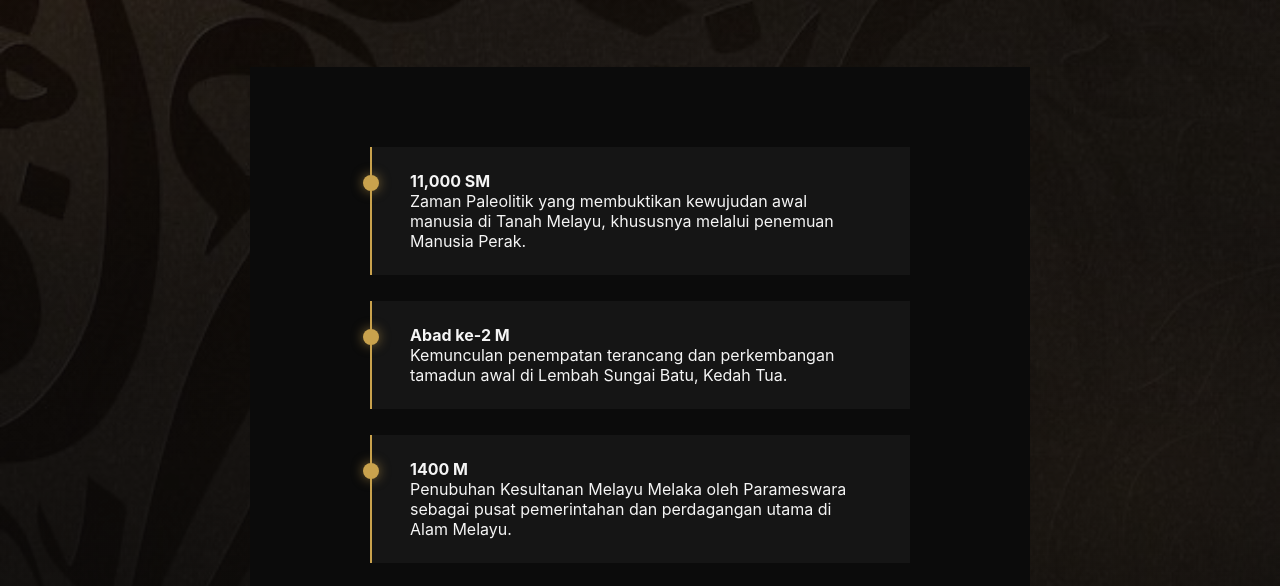
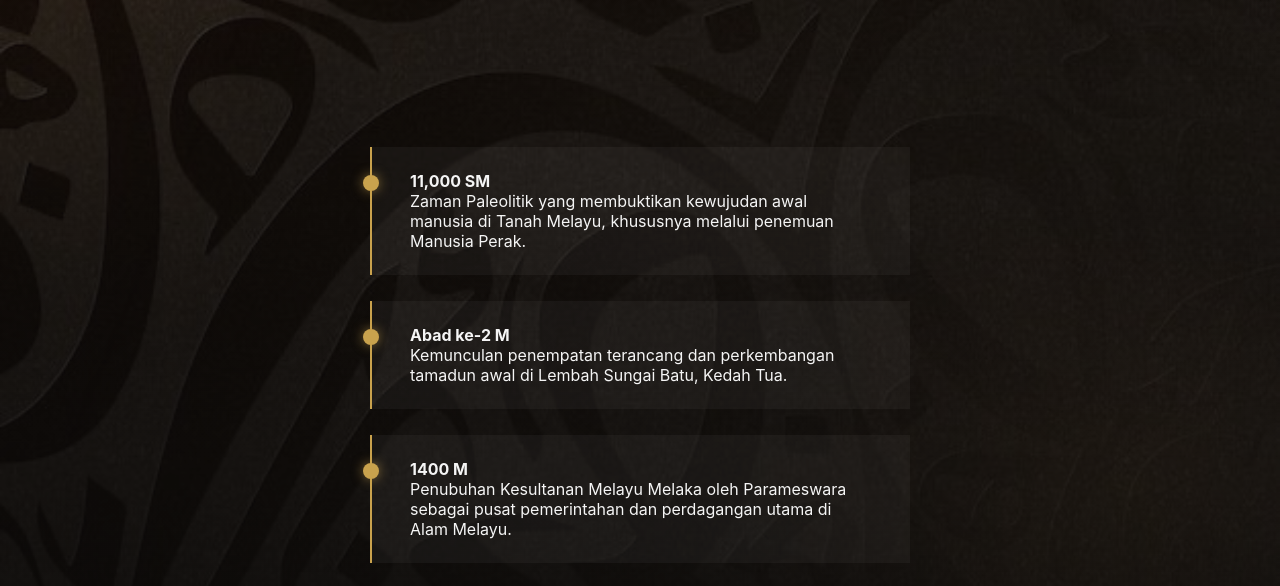
Before and after one commit to sunshinekawai2/warisandigital, a plain HTML site: page kronologi.html in a window 1280 px wide. Shown: the part 164-750 px from the top of the page. Drawn offline with Linux system fonts and the light colour scheme.

Commit message:
Update styles.css

```diff
--- a/styles.css
+++ b/styles.css
@@ -355,9 +355,9 @@ input, textarea, select {
 
 .about, .timeline {
   padding: 80px 10%;
-  background-color: #0b0b0b;;
   color: #f5f5f5;
 }
+
 
 .section-title {
   font-size: 2rem;
@@ -504,4 +504,5 @@ html {
     font-family: 'Playfair Display', serif;
     color: var(--accent);
     margin-bottom: 20px;
+
 }
```
